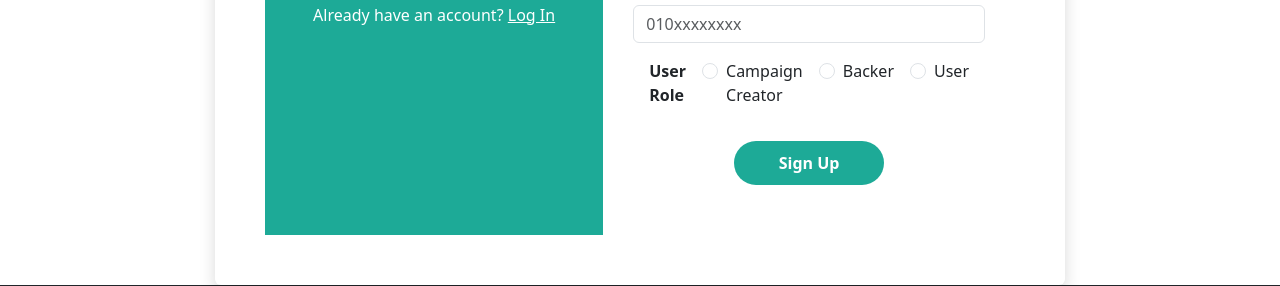
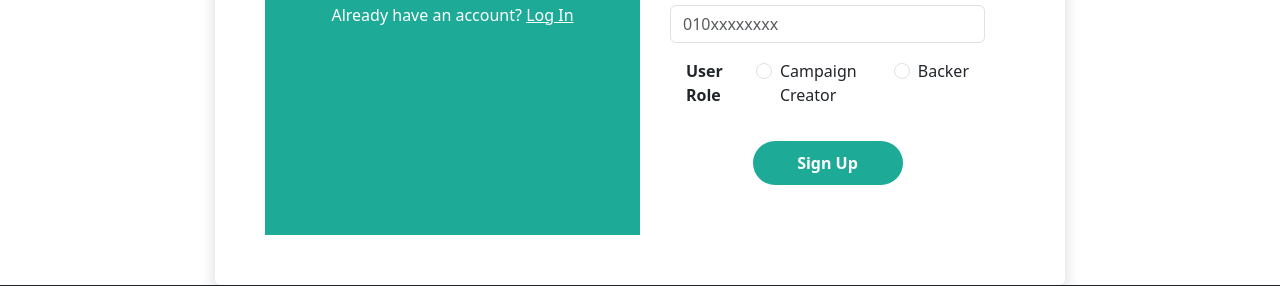
Before and after one commit to monaelshaer77/crowdfunding-platform, a website: page pages/signup.html in a window 1280 px wide. Shown: the part 514-800 px from the top of the page. Drawn offline with nearby package versions, Linux system fonts and the light colour scheme.

Commit message:
last_update

```diff
--- a/pages/signup.html
+++ b/pages/signup.html
@@ -64,11 +64,7 @@
                             required>
                         <label class="form-check-label" for="roleBacker">Backer</label>
                     </div>
-                               <div class="form-check ms-3">
-                        <input type="radio" name="role" value="backer" id="roleBacker" class="form-check-input"
-                            required>
-                        <label class="form-check-label" for="roleBacker">User</label>
-                    </div>
+
                 </div>
                 <div class="text-center">
                     <button type="submit" class="submit-btn">Sign Up</button>
```
